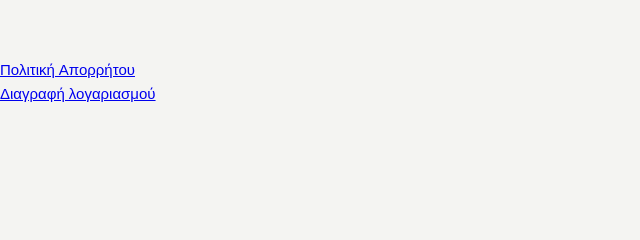
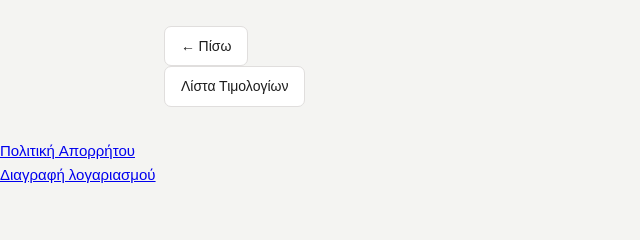
Before and after one commit to TelisK/business-tools, a Django app: template invoices/templates/invoices/invoice_supplier.html in a window 1280 px wide. Shown: the part 206-446 px from the top of the page, without its empty margins (0-640 px from the left). Run offline with Django 5.2, Linux system fonts and the light colour scheme; the template is opened without the code that fills it, so the values that code supplies are empty.

Commit message:
ai invoice - some corrections on html pages

```diff
--- a/income_expenses/views.py
+++ b/income_expenses/views.py
@@ -105,9 +105,6 @@ def last_years_income_comparison(store, date_from, date_to):
 
     return last_year_sum_income_result, last_year_income_totals, last_year_YTD_result, last_year_YTD_totals
 
-
-def fetch_predictions(store):
-    pass
 
 
 # Create your views here.
--- a/invoices/templates/invoices/invoice_list.html
+++ b/invoices/templates/invoices/invoice_list.html
@@ -37,6 +37,9 @@
 
     <div class="back-link">
         <a href="{% url 'invoices:invoice_reader' %}" class="btn btn-secondary">← Πίσω</a>
+    </div>
+    <div class="back-link">
+        <a href="{% url 'invoices:invoice_supplier' %}" class="btn btn-secondary">Προμηθευτές</a>
     </div>
 </div>
 
--- a/invoices/templates/invoices/invoice_supplier.html
+++ b/invoices/templates/invoices/invoice_supplier.html
@@ -35,5 +35,11 @@
         {% endfor %}
     </ul>
 </table>
+    <div class="back-link">
+        <a href="{% url 'invoices:invoice_reader' %}" class="btn btn-secondary">← Πίσω</a>
+    </div>
+        <div class="back-link">
+        <a href="{% url 'invoices:invoice_list' %}" class="btn btn-secondary">Λίστα Τιμολογίων</a>
+    </div>
 
 {% endblock %}
```
